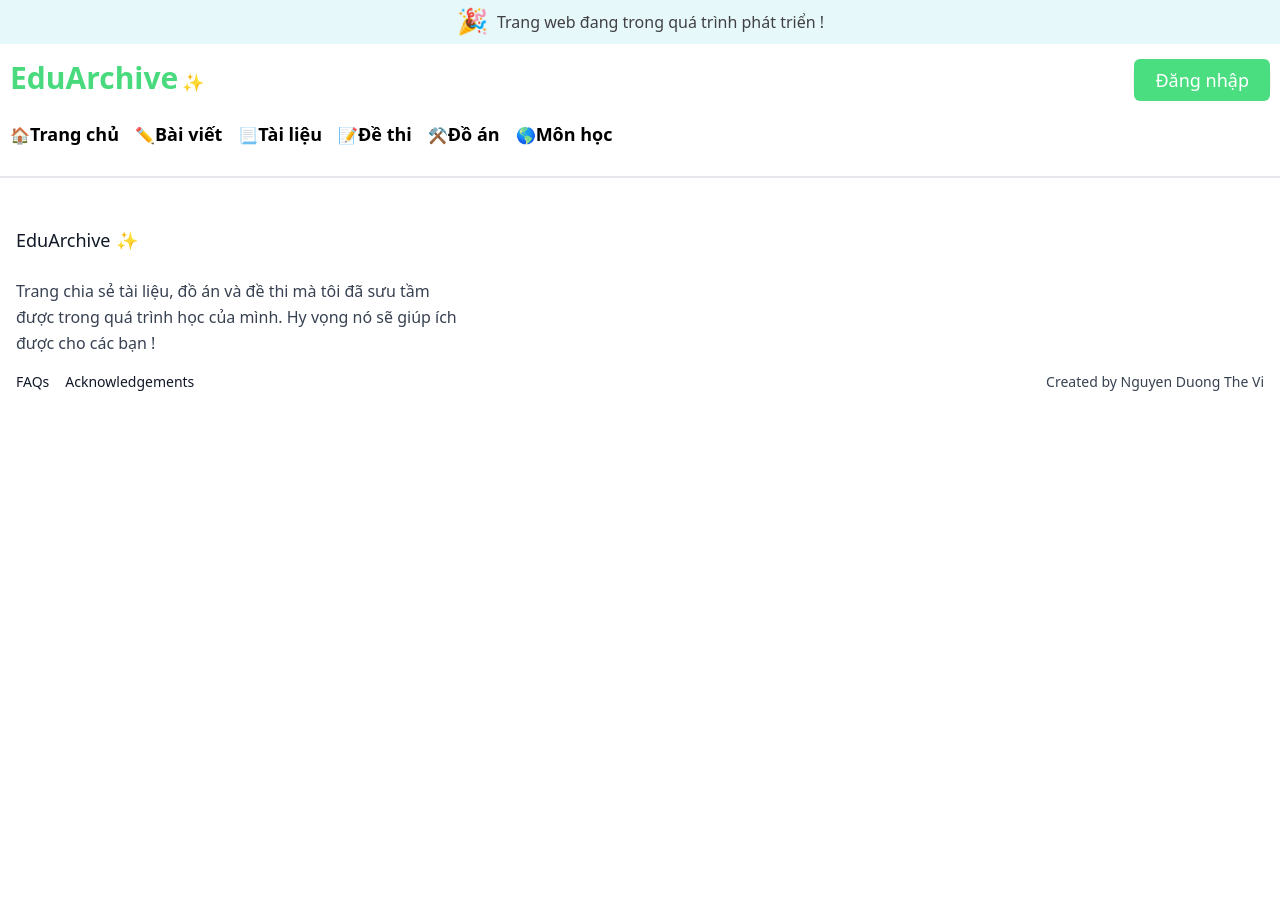
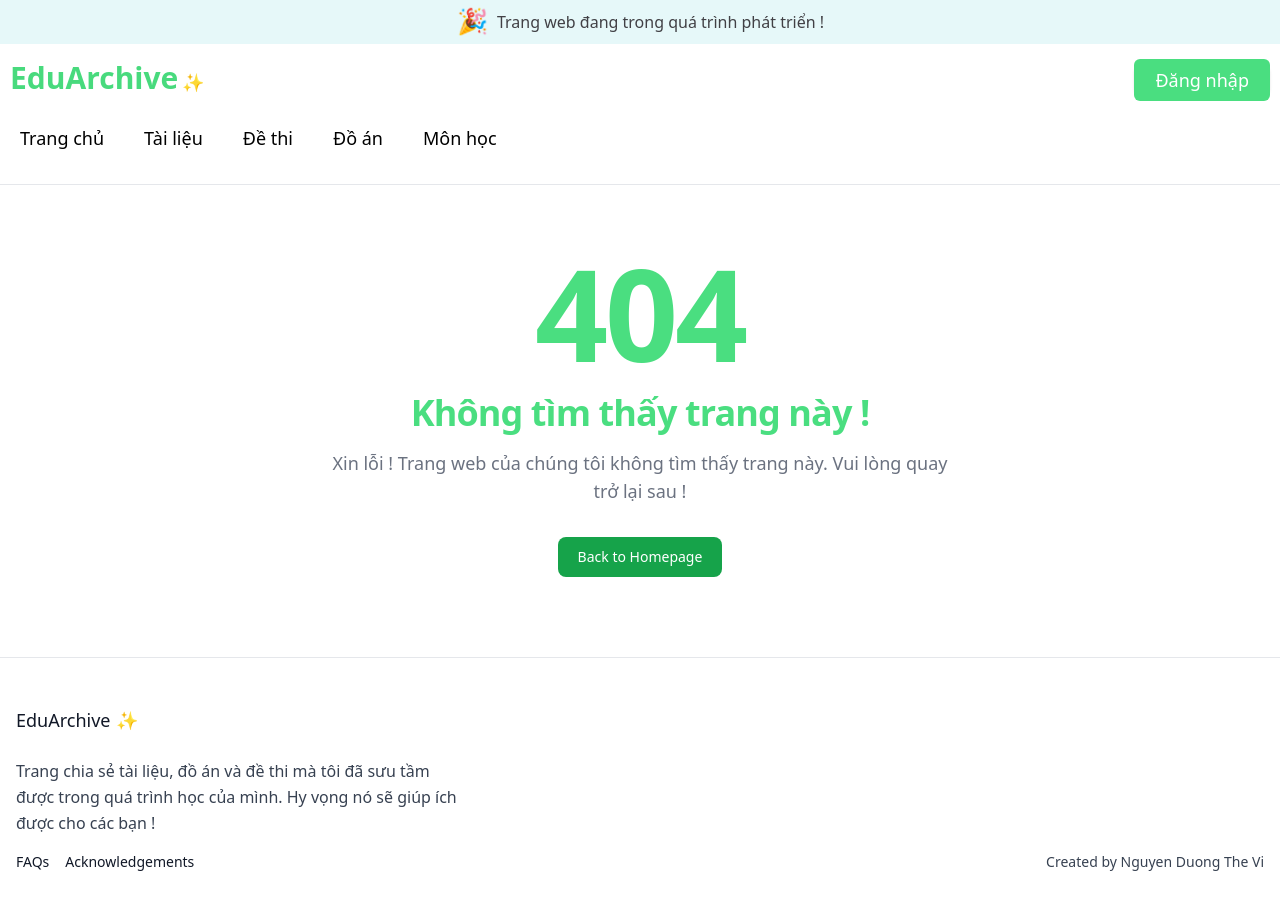
Before and after one commit to thevi31415/EduArchive-FE, a React (Create React App) app: page /notfound in a window 1280 px wide. Shown: the top 910 px of the page. Before the commit the page ends 800 px from the top, so only its background shows below. Built offline with nearby package versions, Linux system fonts and the light colour scheme; no server answers.

Commit message:
Cập nhật giao diện

```diff
--- a/src/App.js
+++ b/src/App.js
@@ -15,6 +15,7 @@ import Blog from "./pages/Blog";
 import UserDetail from "./pages/UserDetail";
 import DocumentDetail from "./pages/DocumentDetail";
 import ExamDetail from "./pages/ExamDetail";
+import NotFound from "./pages/NotFound";
 
 function App() {
   return (
@@ -60,6 +61,8 @@ function App() {
             <Route path="/user/:userId" element={<UserDetail />} />
             <Route path="/document/:documentId" element={<DocumentDetail />} />
             <Route path="/exam/:examId" element={<ExamDetail />} />
+            <Route path="*" element={<NotFound />} />{" "}
+            {/* Route này sẽ bắt mọi URL không khớp */}
           </Routes>
         </main>
 
--- a/src/component/Header.js
+++ b/src/component/Header.js
@@ -4,6 +4,8 @@ import { Link } from "react-router-dom";
 const Header = () => {
   const [users, setUser] = useState([]);
   const [token, setToken] = useState(null);
+  const [show, setShow] = useState(false);
+
   useEffect(() => {
     const savedToken = localStorage.getItem("Token");
     const savedUser = localStorage.getItem("User");
@@ -19,6 +21,27 @@ const Header = () => {
     setToken(null);
     setUser(null);
   };
+  useEffect(() => {
+    const handleClick = () => {
+      const menubtn = document.getElementById("menu-button");
+      const menu = document.getElementById("menu");
+      if (menubtn && menu) {
+        menu.classList.toggle("hidden");
+      }
+    };
+
+    const menubtn = document.getElementById("menu-button");
+    if (menubtn) {
+      menubtn.addEventListener("click", handleClick);
+    }
+
+    // Cleanup function to remove the event listener
+    return () => {
+      if (menubtn) {
+        menubtn.removeEventListener("click", handleClick);
+      }
+    };
+  }, []);
   return (
     // <div className=" py-8 md:py-5 border-b border-gray-200 ">
     //   <div className="space-between mb-0 flex items-center xl:mb-6">
@@ -151,7 +174,7 @@ const Header = () => {
           )}
         </div>
       </div>
-      <nav
+      {/* <nav
         className="flex justify-between items-center  py-2 bg-white"
         style={{ marginLeft: "10px", marginRight: "10px" }}
       >
@@ -218,6 +241,82 @@ const Header = () => {
           </li>
         </ul>
         <div></div>
+      </nav> */}
+      <nav className=" top-0 left-0 w-full z-10">
+        <div>
+          <div className="md:hidden">
+            <div className="flex justify-center m-2">
+              <div
+                className="flex items-center p-1 px-3 border rounded-md cursor-pointer"
+                id="menu-button"
+              >
+                <img
+                  className="w-5 h-5 mr-2"
+                  src={require("../pages/images/menu.png")}
+                  alt="menu"
+                  width={50}
+                  height={50}
+                />
+                <div className="text-xl">Menu</div>
+              </div>
+            </div>
+          </div>
+          <div className="hidden md:block" id="menu">
+            <ul className="text-lg font-medium md:flex">
+              <li className="p-3 mx-2 ">
+                <p className="relative group">
+                  <span>
+                    {/* <a href="/">🏠</a> */}
+                    <a href="/" className="gradient-text">
+                      Trang chủ
+                    </a>
+                  </span>
+                  <span className="absolute -bottom-1 left-0 w-0 h-1 bg-green-400 transition-all group-hover:w-full"></span>
+                </p>
+              </li>
+              <li className="p-3 mx-2 ">
+                <p className="relative group">
+                  <span>
+                    <a href="/document" className="gradient-text">
+                      Tài liệu
+                    </a>
+                  </span>
+                  <span className="absolute -bottom-1 left-0 w-0 h-1 bg-green-400 transition-all group-hover:w-full"></span>
+                </p>
+              </li>
+              <li className="p-3 mx-2 ">
+                <p className="relative group">
+                  <span>
+                    <a href="/exam" className="gradient-text">
+                      Đề thi
+                    </a>
+                  </span>
+                  <span className="absolute -bottom-1 left-0 w-0 h-1 bg-green-400 transition-all group-hover:w-full"></span>
+                </p>
+              </li>
+              <li className="p-3 mx-2 ">
+                <p className="relative group">
+                  <span>
+                    <a href="/project" className="gradient-text">
+                      Đồ án
+                    </a>
+                  </span>
+                  <span className="absolute -bottom-1 left-0 w-0 h-1 bg-green-400 transition-all group-hover:w-full"></span>
+                </p>
+              </li>
+              <li className="p-3 mx-2 ">
+                <p className="relative group">
+                  <span>
+                    <a href="/subject" className="gradient-text">
+                      Môn học
+                    </a>
+                  </span>
+                  <span className="absolute -bottom-1 left-0 w-0 h-1 bg-green-400 transition-all group-hover:w-full"></span>
+                </p>
+              </li>
+            </ul>
+          </div>
+        </div>
       </nav>
     </div>
   );
--- a/src/pages/ExamDetail.js
+++ b/src/pages/ExamDetail.js
@@ -1,9 +1,11 @@
 import React, { useState, useEffect } from "react";
-import { useParams } from "react-router-dom";
+import { useParams, useNavigate } from "react-router-dom";
 import { ClipLoader } from "react-spinners";
 
 function ExamDetail() {
   const { examId } = useParams();
+  const navigate = useNavigate();
+
   const [document, setDocument] = useState(null);
   const [loading, setLoading] = useState(true);
   const API_BASE_URL = process.env.REACT_APP_API_BASE_URL;
@@ -11,11 +13,34 @@ function ExamDetail() {
   const getFileExtension = (url) => {
     return url.split(".").pop().toLowerCase();
   };
+  // useEffect(() => {
+  //   setLoading(true); // Bắt đầu loading khi useEffect được gọi
+  //   fetch(`${API_BASE_URL}/api/Document/ById/${examId}`)
+  //     .then((res) => res.json())
+  //     .then((data) => {
+  //       setDocument(data.data);
+  //       const linkDownload = data.data.linkDownload;
+  //       const fileExtension = linkDownload.split(".").pop().toLowerCase();
+  //       if (fileExtension === "pdf") {
+  //         setViewerUrl(linkDownload);
+  //       } else if (fileExtension === "docx" || fileExtension === "doc") {
+  //         setViewerUrl(
+  //           `https://docs.google.com/gview?url=${encodeURIComponent(
+  //             linkDownload
+  //           )}&embedded=true`
+  //         );
+  //       } else {
+  //         console.error("Unsupported file type");
+  //       }
+  //       setLoading(false); // Kết thúc loading khi dữ liệu được load xong
+  //     });
+  // }, [examId]);
   useEffect(() => {
-    setLoading(true); // Bắt đầu loading khi useEffect được gọi
+    setLoading(true);
     fetch(`${API_BASE_URL}/api/Document/ById/${examId}`)
       .then((res) => res.json())
       .then((data) => {
+        if (data.data) {
           setDocument(data.data);
           const linkDownload = data.data.linkDownload;
           const fileExtension = linkDownload.split(".").pop().toLowerCase();
@@ -30,10 +55,15 @@ function ExamDetail() {
           } else {
             console.error("Unsupported file type");
           }
-        setLoading(false); // Kết thúc loading khi dữ liệu được load xong
+        } else {
+          navigate("/notfound"); // Chuyển hướng đến trang NotFound nếu document là null
+        }
+        setLoading(false);
+      })
+      .catch(() => {
+        navigate("/notfound"); // Chuyển hướng đến trang NotFound nếu có lỗi
       });
-  }, [examId]);
-
+  }, [examId, API_BASE_URL, navigate]);
   if (loading) {
     return (
       <div
--- /dev/null
+++ b/src/pages/NotFound.js
@@ -0,0 +1,30 @@
+import React from "react";
+
+const NotFound = () => {
+  return (
+    <section className="bg-white dark:bg-gray-900">
+      <div className="py-8 px-4 mx-auto max-w-screen-xl lg:py-16 lg:px-6">
+        <div className="mx-auto max-w-screen-sm text-center">
+          <h1 className="mb-4 text-7xl tracking-tight font-extrabold lg:text-9xl text-green-400 dark:text-primary-500">
+            404
+          </h1>
+          <p className="mb-4 text-3xl tracking-tight font-bold text-green-400 md:text-4xl dark:text-white">
+            Không tìm thấy trang này !
+          </p>
+          <p className="mb-4 text-lg font-light text-gray-500 dark:text-gray-400">
+            Xin lỗi ! Trang web của chúng tôi không tìm thấy trang này. Vui lòng
+            quay trở lại sau !
+          </p>
+          <a
+            href="/"
+            className="inline-flex text-white bg-green-600 hover:bg-green-800 focus:ring-4 focus:outline-none focus:ring-green-300 font-medium rounded-lg text-sm px-5 py-2.5 text-center dark:focus:ring-green-900 my-4"
+          >
+            Back to Homepage
+          </a>
+        </div>
+      </div>
+    </section>
+  );
+};
+
+export default NotFound;
```
Also changed, not shown: src/pages/images/menu.png (added), src/pages/images/menu.svg (added). Lines whose indentation alone changed are shown as unchanged.
